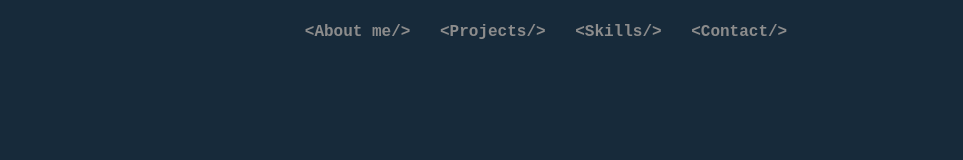
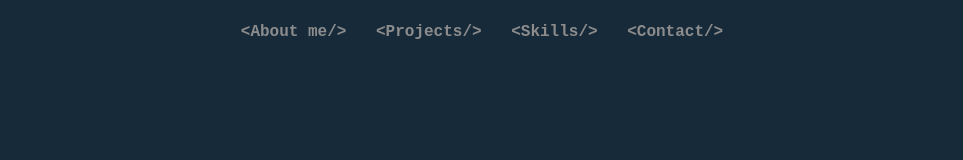
Before and after one commit to Pabloblockchain24/portfolio-Front, a React (Vite) app: page / in a window 1280 px wide. Shown: the top 160 px of the page, without its empty margins (158-1121 px from the left). Built offline with nearby package versions, Linux system fonts and the light colour scheme.

Commit message:
responsive design done

```diff
--- a/src/components/Navbar/Navbar.css
+++ b/src/components/Navbar/Navbar.css
@@ -71,8 +71,6 @@
     align-items: center;
     width: 100%;
     padding: 1.5rem;
-    margin-left: 10%;
-
 }
 
 
```
